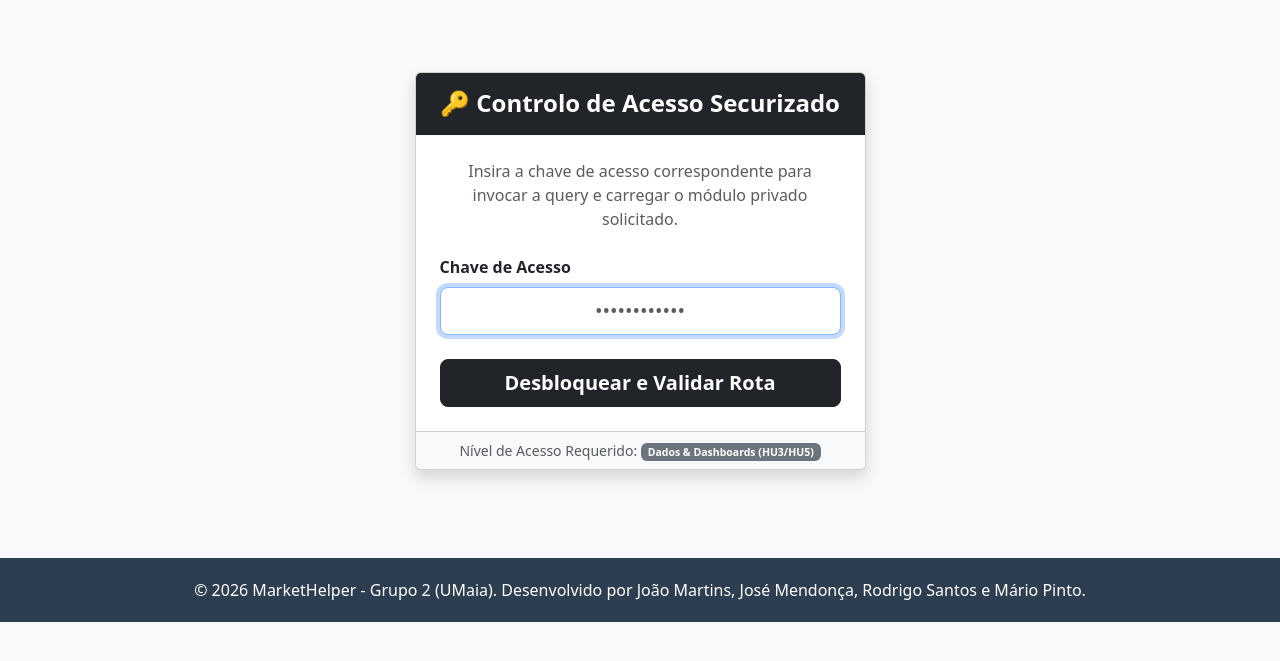
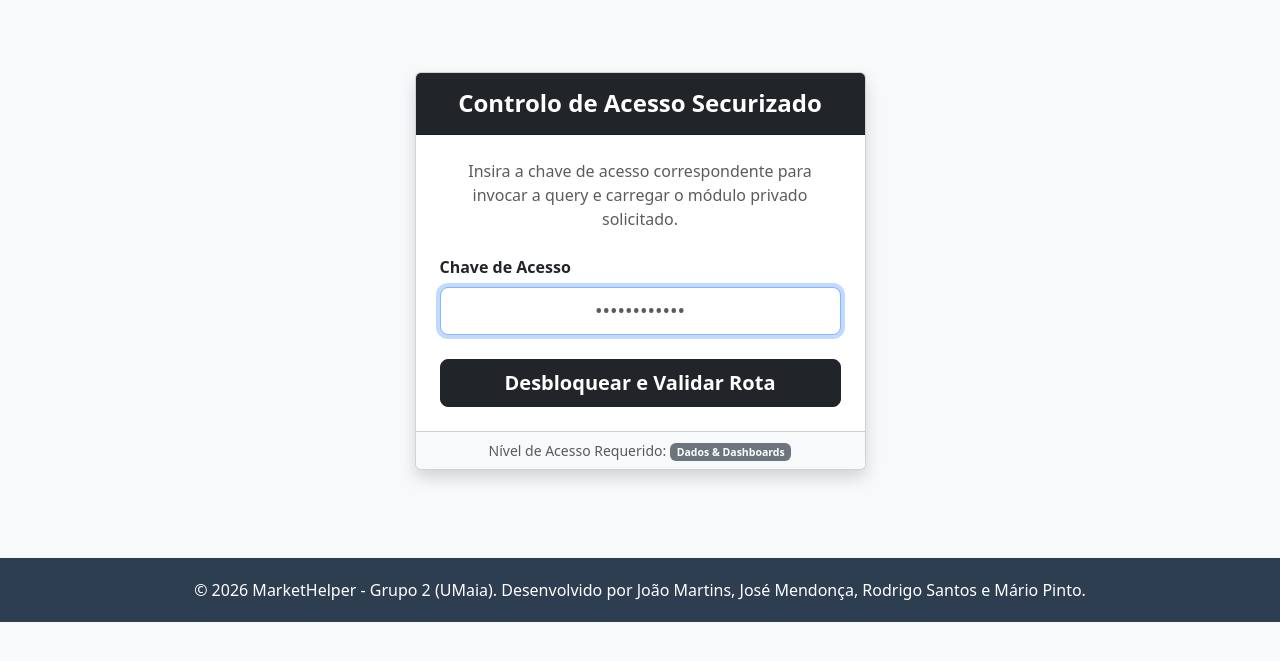
Before and after one commit to Joao-RSM/mads-marketHelper-dashboard, a Python web app: template templates/login.html in a window 1280 px wide. Shown: the part 56-717 px from the top of the page. Run offline with Jinja, Linux system fonts and the light colour scheme; the template is opened without the code that fills it, so the values that code supplies are empty.

Commit message:
Update login.html

```diff
--- a/templates/login.html
+++ b/templates/login.html
@@ -5,7 +5,7 @@
     <div class="col-md-5">
         <div class="card shadow">
             <div class="card-header bg-dark text-white text-center py-3">
-                <h4 class="mb-0 fw-bold">🔑 Controlo de Acesso Securizado</h4>
+                <h4 class="mb-0 fw-bold">Controlo de Acesso Securizado</h4>
             </div>
             <div class="card-body p-4">
                 <p class="text-muted text-center mb-4">Insira a chave de acesso correspondente para invocar a query e carregar o módulo privado solicitado.</p>
@@ -19,7 +19,7 @@
                 </form>
             </div>
             <div class="card-footer bg-light text-center text-muted small">
-                Nível de Acesso Requerido: <span class="badge bg-secondary">{{ 'Administrativo (HU6)' if destino == 'integridade' else 'Dados & Dashboards (HU3/HU5)' }}</span>
+                Nível de Acesso Requerido: <span class="badge bg-secondary">{{ 'Administrativo' if destino == 'integridade' else 'Dados & Dashboards' }}</span>
             </div>
         </div>
     </div>
```
